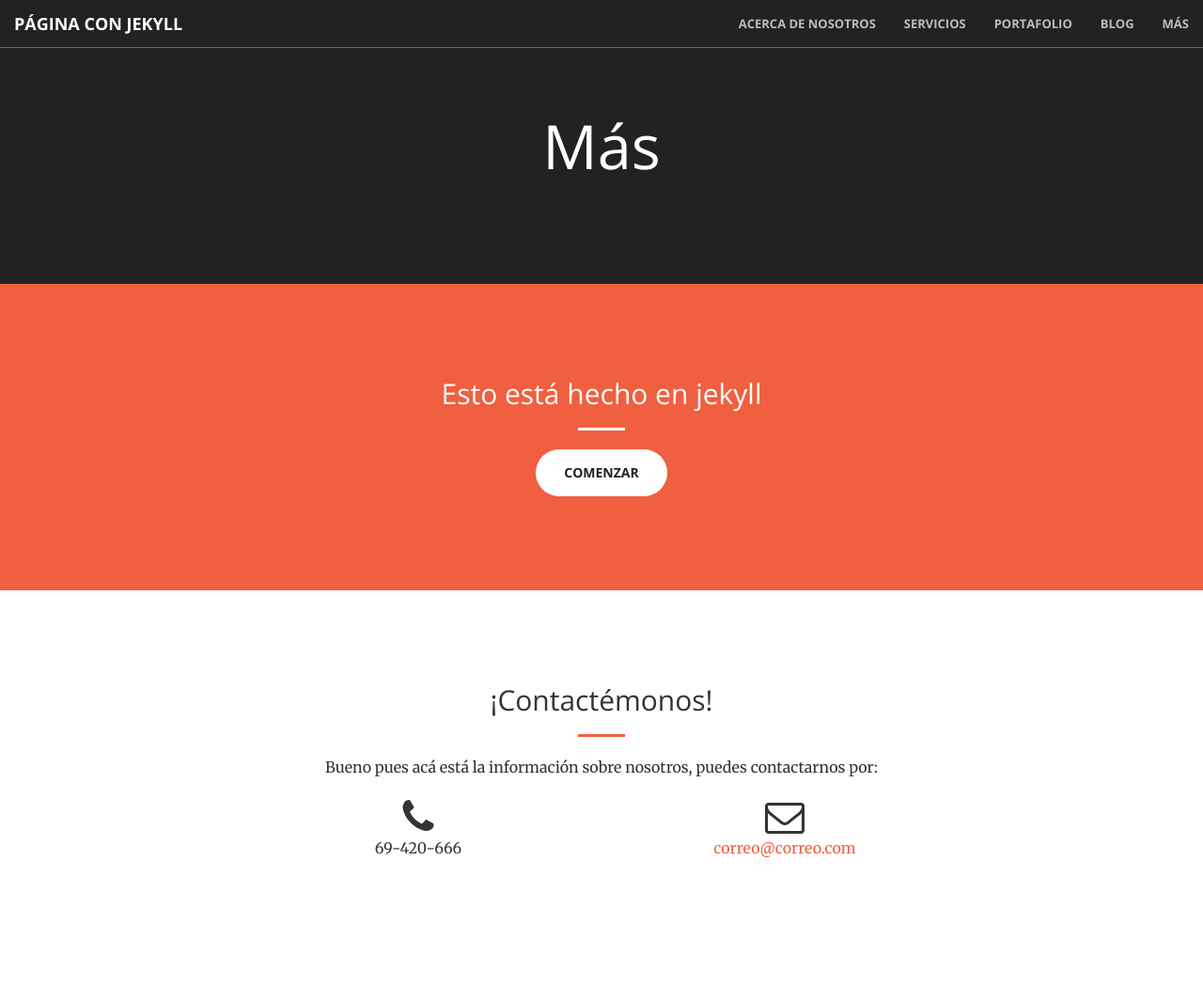
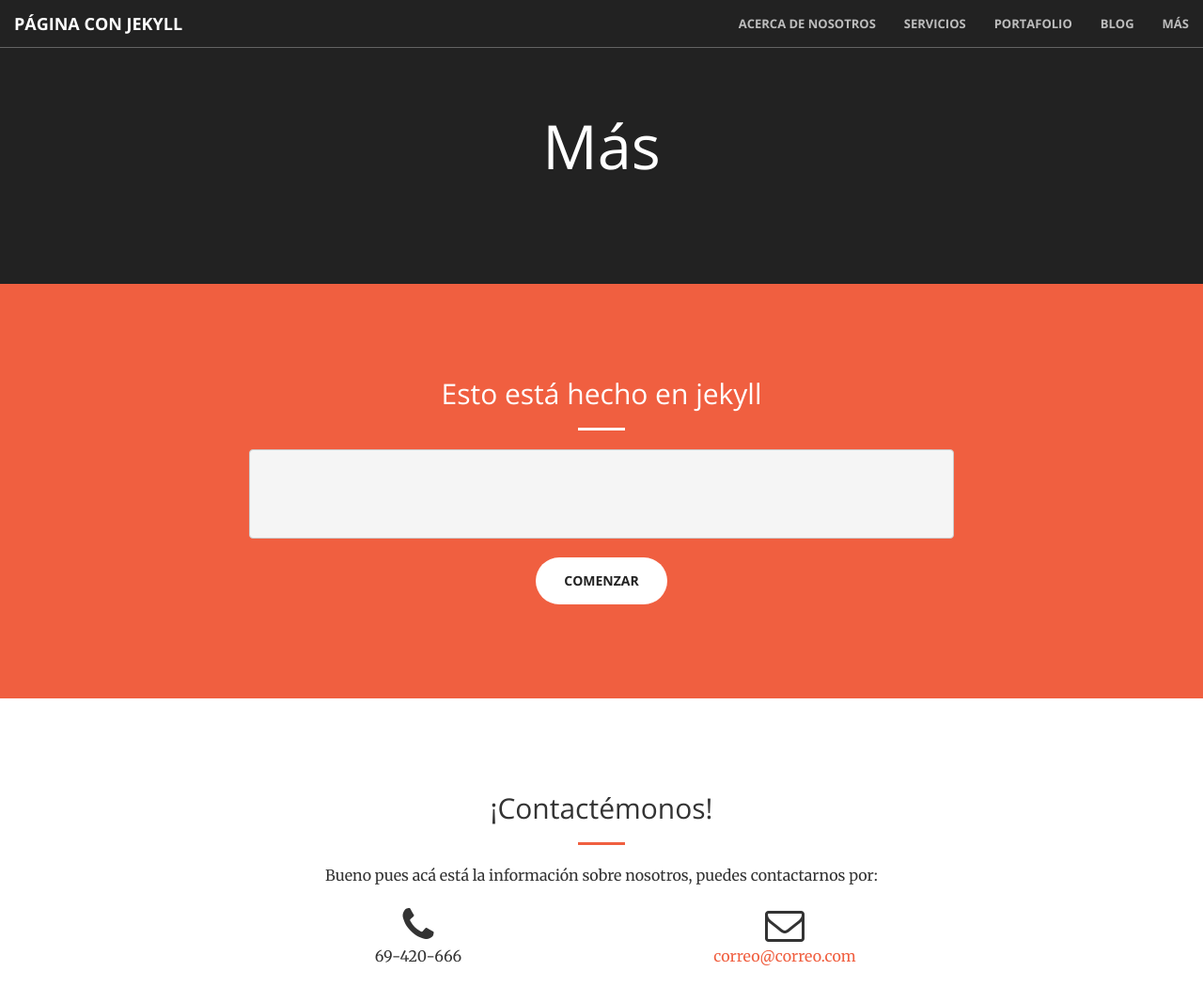
Before and after one commit to Dasapugo4444/jekyll-portal, a Jekyll site: the page built from more.html, in a window 1280 px wide and 1149 px high. Shown: the top 1066 px of the window at 94% size. Built offline with Jekyll 4.4.1, drawn with Linux system fonts in a browser that asks for light colours.

Commit message:
Updated 'more.html' via CloudCannon

```diff
--- a/more.html
+++ b/more.html
@@ -31,9 +31,11 @@ example_ruby_code_block: |
 				<h2 class="section-heading editable">Esto está hecho en jekyll</h2>
 				<hr class="light">
 				<p class="text-faded editable">
-					<div>
-			            {{code_block}}
-		            </div>
+				<pre>
+                  <code>
+                    {{ code_block }}
+                  </code>
+                </pre>
 				</p>
 				<a href="/services.html" class="btn btn-default btn-xl editable">Comenzar</a>
 			</div>
```
